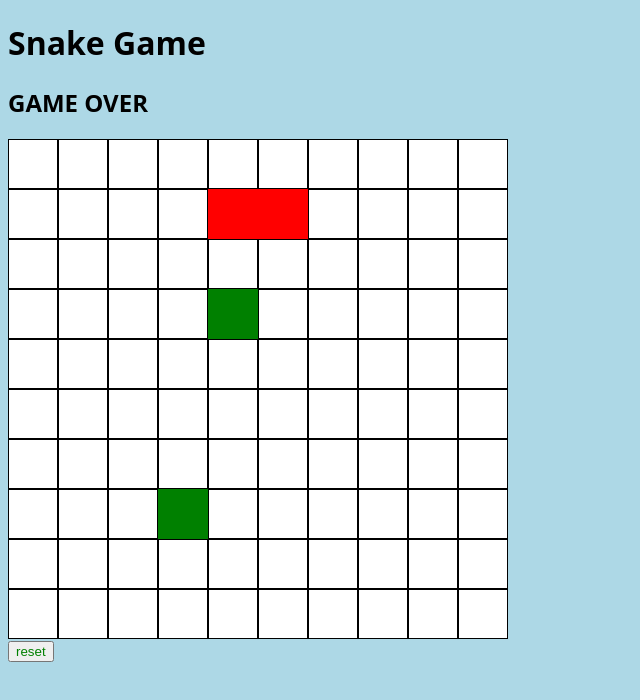
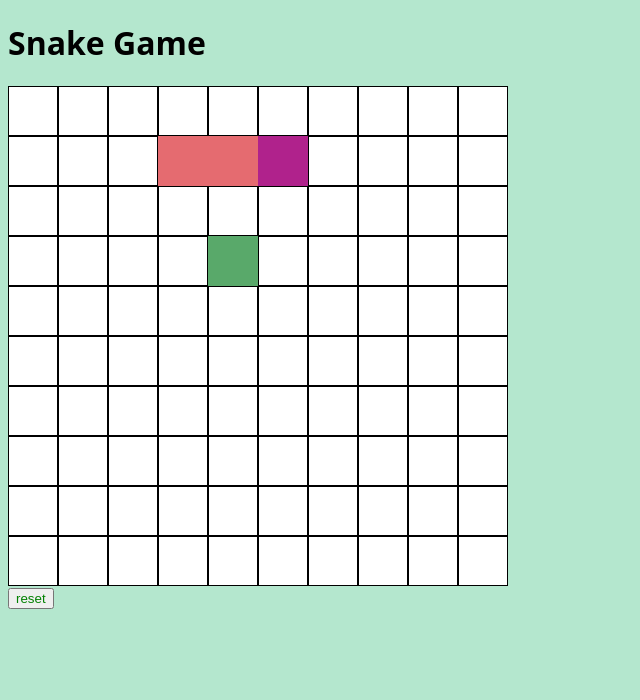
Before and after one commit to manijehshirzadeh/project-1, a plain HTML site: page index.html in a window 1280 px wide. Both pictures are taken after a click on the button "reset". Shown: the whole page, without its empty margins (0-640 px from the left). Drawn offline with Linux system fonts and the light colour scheme.

Commit message:
Fixed bugs

```diff
--- a/css/style.css
+++ b/css/style.css
@@ -1,5 +1,5 @@
 body {
-  background-color: #add8e6;
+  background-color: #b4e7ce;
   font-family: system-ui, sans-serif;
 }
 
@@ -14,17 +14,21 @@ body {
   border: 1px solid black;
 }
 
-.snake {
-  background-color: red;
+.snakeHead {
+  background-color: #b0228c;
 }
 
 #reset-button {
   color: green;
 }
 .snakeTail {
-  background-color: blue;
+  background-color: #e56b70;
 }
 
 .food {
-  background-color: green;
+  background-color: #59a96a;
 }
+
+.gameover {
+  background-color: #ff1b1c;
+}
--- a/js/app.js
+++ b/js/app.js
@@ -16,19 +16,19 @@ let gameOver;
 let refreshIntervalId;
 
 const checkForGameOver = () => {
-  if (snakeHead % 10 === 0) {
+  if (snakeHead % 10 === 0 && direction === "right") {
     gameOver = true;
   }
 
-  if (snakeHead % 10 === 1) {
+  if (snakeHead % 10 === 1 && direction === "left") {
     gameOver = true;
   }
 
-  if (snakeHead < 10) {
+  if (snakeHead < 10 && direction === "up") {
     gameOver = true;
   }
 
-  if (snakeHead > 90) {
+  if (snakeHead > 90 && direction === "down") {
     gameOver = true;
   }
   if (snakeTail.some((tail) => snakeHead === tail)) {
@@ -43,7 +43,7 @@ const moveSnake = () => {
     food = randomFood();
   }
 
-  snakeTail.push(snakeHead);
+  if (snakeTail.length !== 0) snakeTail.push(snakeHead);
   switch (direction) {
     case "right":
       snakeHead = snakeHead + 1;
@@ -68,43 +68,55 @@ function randomFood() {
 function handleKey(event) {
   switch (event.key) {
     case "ArrowRight":
-      direction = "right";
+      if (direction !== "left") {
+        direction = "right";
+      }
       break;
     case "ArrowLeft":
-      direction = "left";
+      if (direction !== "right") {
+        direction = "left";
+      }
       break;
     case "ArrowUp":
-      direction = "up";
+      if (direction !== "down") {
+        direction = "up";
+      }
       break;
     case "ArrowDown":
-      direction = "down";
+      if (direction !== "up") {
+        direction = "down";
+      }
       break;
   }
-  render();
 }
 
 const render = () => {
-  document.querySelector(`#cell${snakeHead}`).className = "snake";
-  document.querySelector(`#cell${food}`).className = "food";
+  console.log({ snakeTail, snakeHead, direction, gameOver });
   moveSnake();
-  document.querySelectorAll(".snake").forEach((cell) => {
-    cell.className = "cell";
-  });
 
-  snakeTail.forEach((tail) => {
-    document.querySelector(`#cell${tail}`).className = "snake";
-  });
-
-  checkForGameOver();
   if (gameOver) {
     messageEl.innerHTML = "GAME OVER";
+    document.querySelector("body").className = "gameover";
     clearInterval(refreshIntervalId);
+    return;
+  } else {
+    checkForGameOver();
+    document.querySelectorAll("div[id^=cell]").forEach((cell) => {
+      cell.className = "cell";
+    });
+
+    document.querySelector(`#cell${food}`).className = "food";
+
+    snakeTail.forEach((tail) => {
+      document.querySelector(`#cell${tail}`).className = "snakeTail";
+    });
+    document.querySelector(`#cell${snakeHead}`).className = "snakeHead";
   }
 };
 
 const initialize = () => {
-  snakeTail = [12, 13];
-  snakeHead = 14;
+  snakeTail = [11, 12];
+  snakeHead = 13;
   food = randomFood();
   direction = "right";
   gameOver = false;
@@ -114,4 +126,9 @@ const initialize = () => {
 initialize();
 
 const reset = document.querySelector("#reset-button");
-reset.addEventListener("click", initialize);
+reset.addEventListener("click", () => {
+  clearInterval(refreshIntervalId);
+  document.querySelector("body").className = "";
+  messageEl.innerHTML = "";
+  initialize();
+});
```
